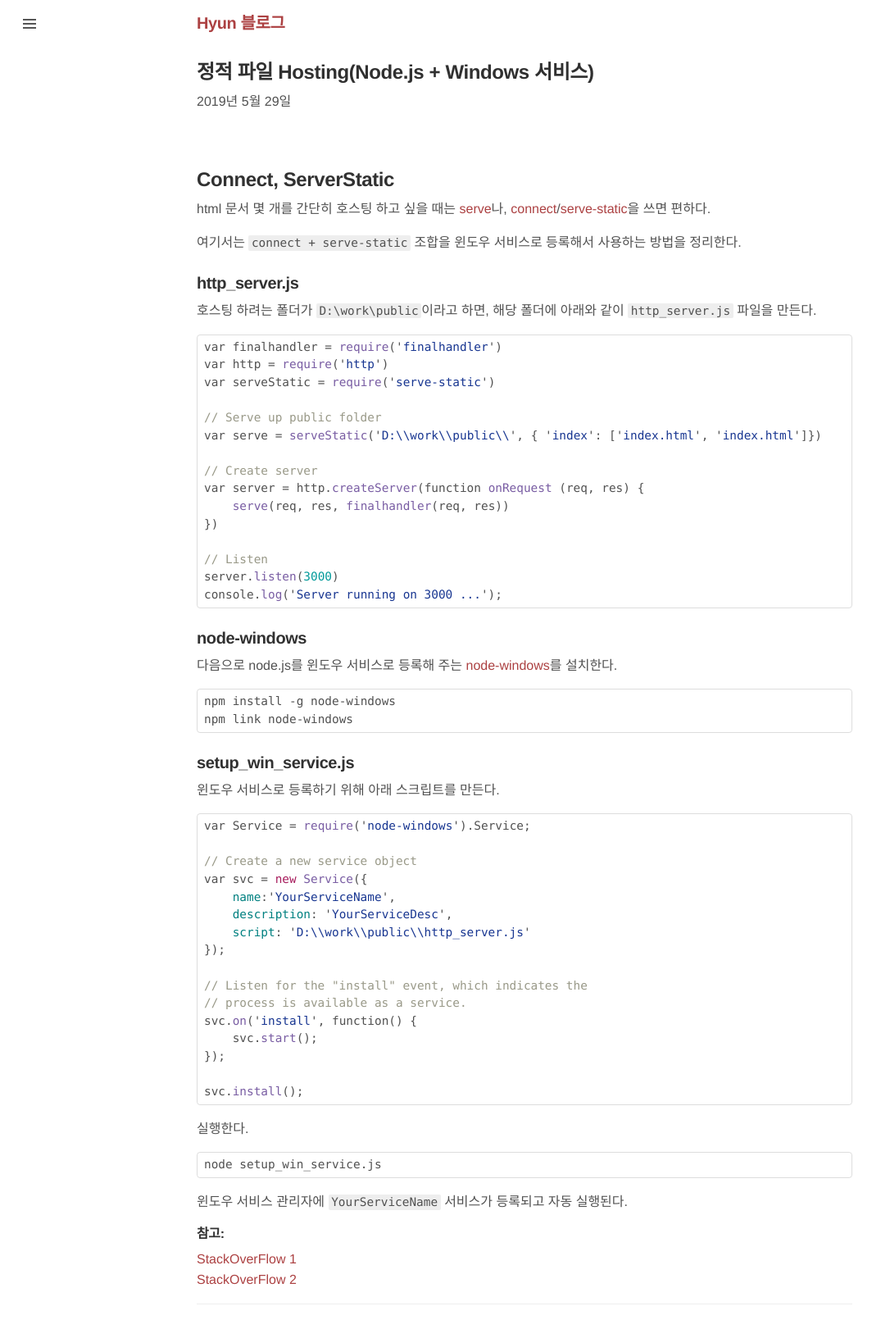
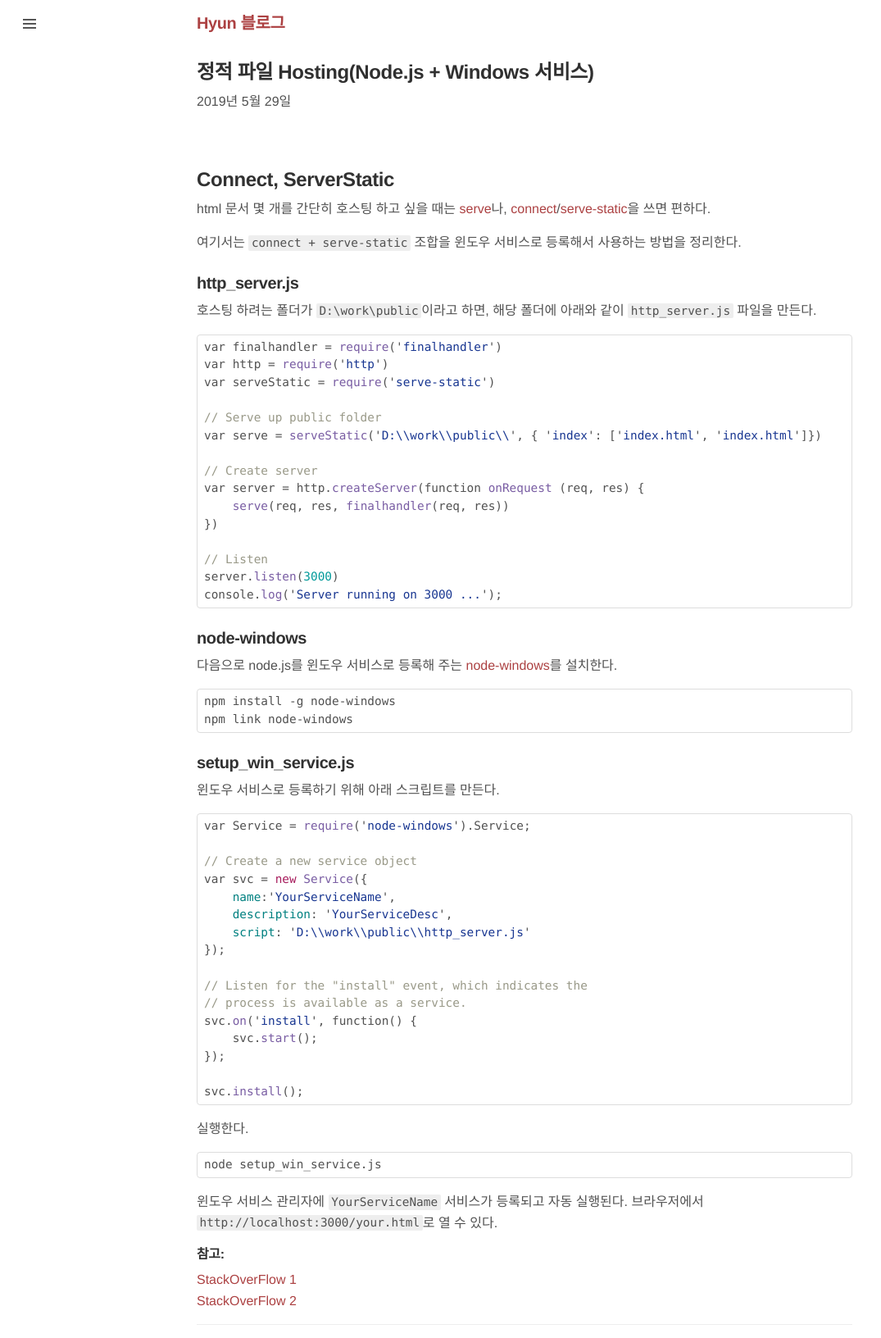
Before and after one commit to surinkim/surinkim.github.io, a Jekyll site: the page built from _posts/2019-05-29-hosting_static_files_with_winservice.md, in a window 1280 px wide. Shown: the whole page at 82% size, without its empty margins (0-1075 px from the left). Built offline with Jekyll 4.4.1, drawn with Linux system fonts in a browser that asks for light colours; comment, search, counter and statistics services are not loaded; before the commit the page ends 1607 px from its top, so only the background shows below that.

Commit message:
Update post

````diff
--- a/_posts/2019-05-29-hosting_static_files_with_winservice.md
+++ b/_posts/2019-05-29-hosting_static_files_with_winservice.md
@@ -70,6 +70,7 @@ node setup_win_service.js
 ```
 
 윈도우 서비스 관리자에 `YourServiceName` 서비스가 등록되고 자동 실행된다.
+브라우저에서 `http://localhost:3000/your.html`로 열 수 있다.
 
 #### 참고:
 [StackOverFlow 1](https://stackoverflow.com/questions/10547974/how-to-install-node-js-as-windows-service)
````
